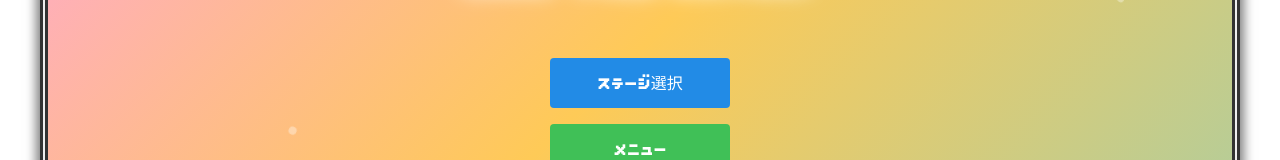
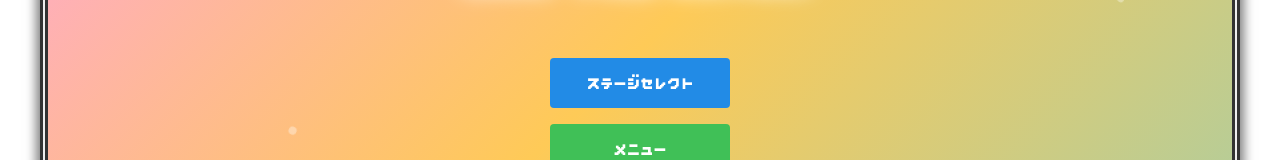
Before and after one commit to iririn1998/color-pick-battler, a Next.js app: page / in a window 1280 px wide. Shown: the part 282-442 px from the top of the page. Built offline with nearby package versions, Linux system fonts and the light colour scheme.

Commit message:
fix: 文言を修正

```diff
--- a/src/app/page.tsx
+++ b/src/app/page.tsx
@@ -17,7 +17,7 @@ const Home: FC = () => {
           size="lg"
           fullWidth
         >
-          <Text>ステージ選択</Text>
+          <Text>ステージセレクト</Text>
         </Button>
         <Button component={Link} href="/menu" color="green" size="lg" fullWidth>
           <Text>メニュー</Text>
```
